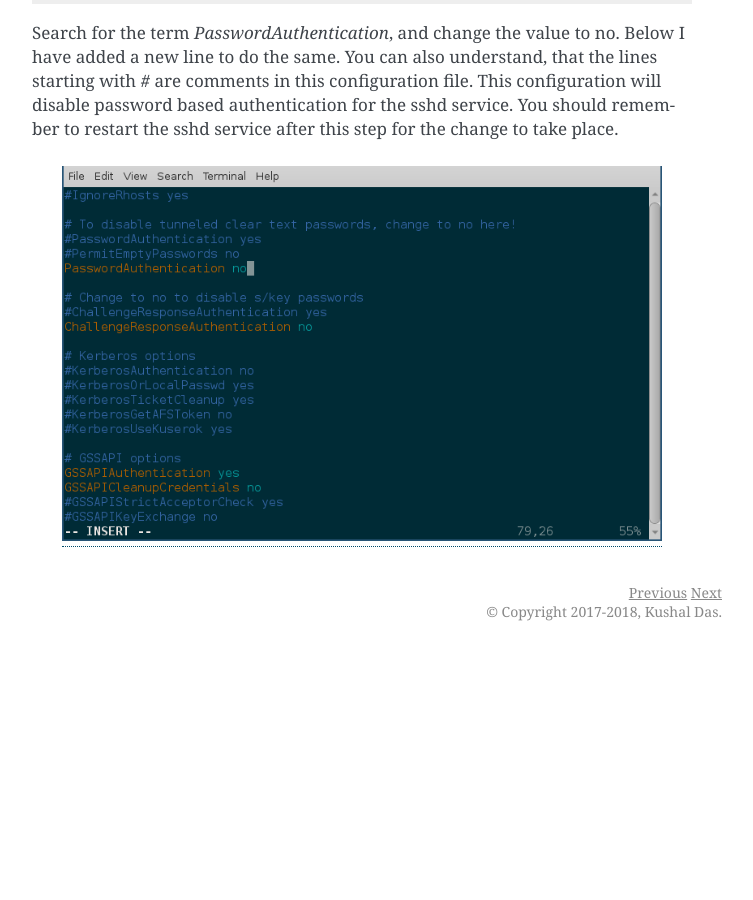
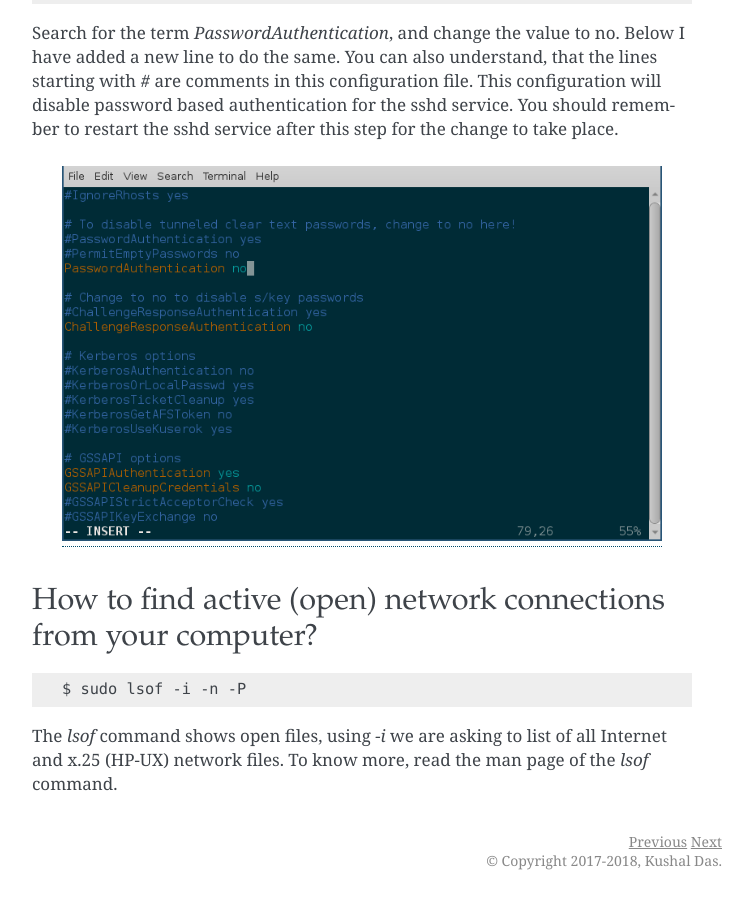
Before and after one commit to kushaldas/lym, a Sphinx documentation site: the page built from docs/networking.rst, in a window 1280 px wide and 900 px high, scrolled down 6443 px. Shown: the whole window, without its empty margins (388-1141 px from the left). Built offline with Sphinx 7.4.7, drawn with Linux system fonts in a browser that asks for light colours; a script that is not in the unit is left out; before the commit the page ends 7094 px from its top, so only the background shows below that; some of the changed text lies outside the part shown.

Commit message:
I totally forgot what I did here

```diff
--- a/docs/networking.rst
+++ b/docs/networking.rst
@@ -367,3 +367,14 @@ place.
 .. figure:: img/passwordauthno.png
    :width: 600px
    :align: center
+
+How to find active (open) network connections from your computer?
+-----------------------------------------------------------------
+
+::
+
+    $ sudo lsof -i -n -P
+
+The *lsof* command shows open files, using *-i* we are asking to list of all
+Internet and x.25 (HP-UX) network files. To know more, read the man page of the
+*lsof* command.
```
